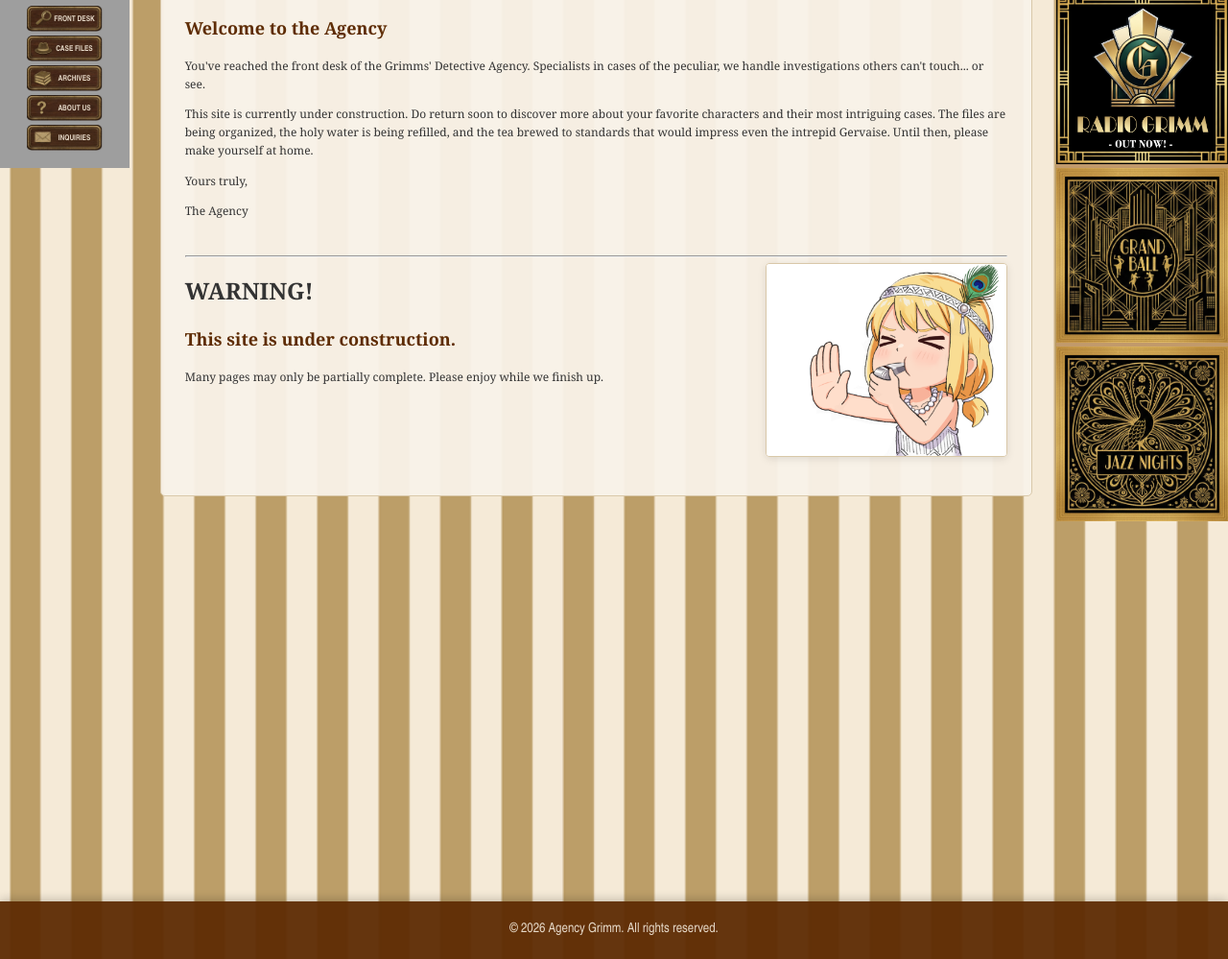
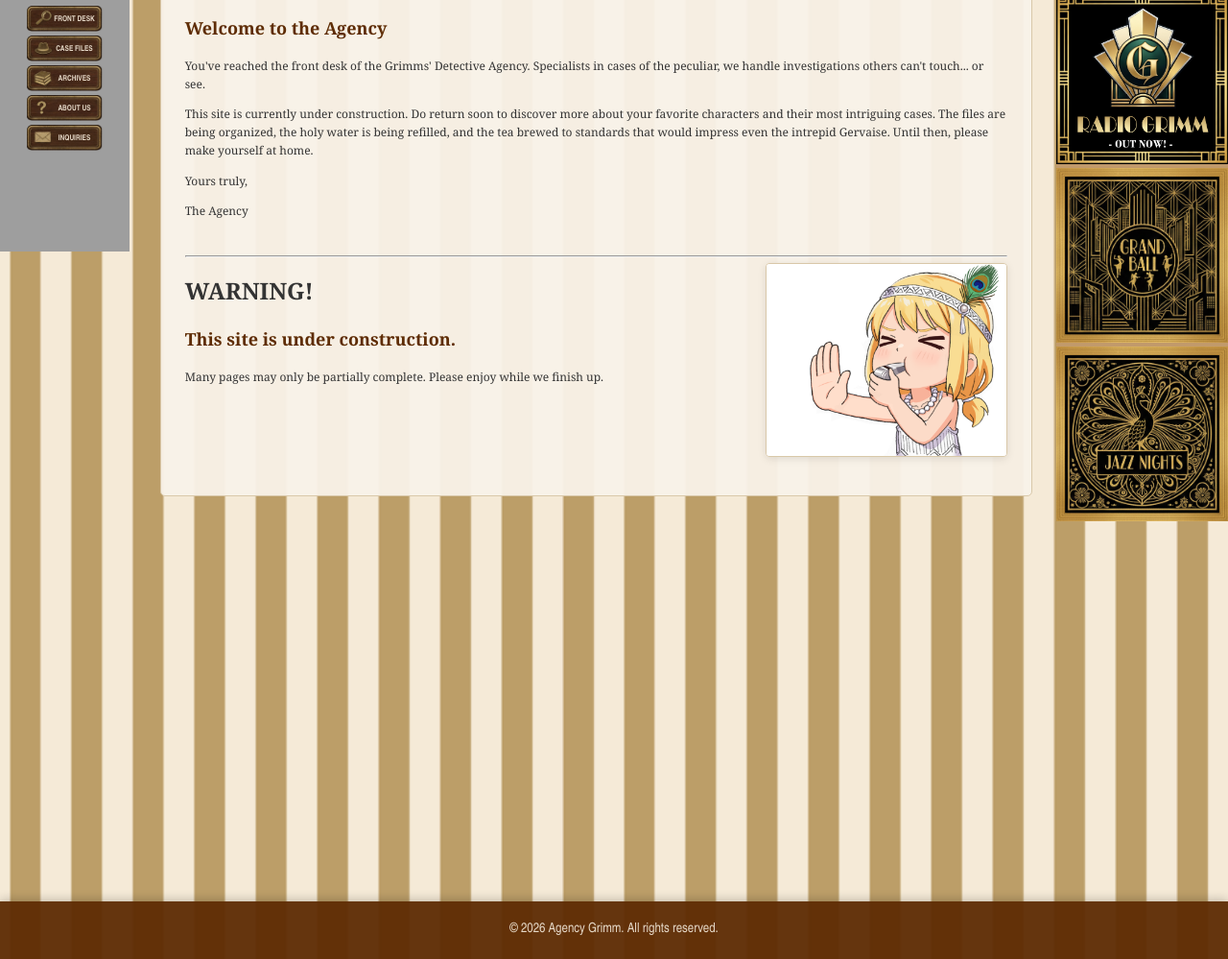
Before and after one commit to johnhopes-collab/grimmsdetectiveagency, a Jekyll site: the page built from index.html, in a window 1280 px wide. Shown: the part 692-1691 px from the top of the page at 96% size. Built offline with Jekyll 4.4.1, drawn with Linux system fonts in a browser that asks for light colours; grey boxes are pictures that could not be loaded.

Commit message:
Update style.scss

```diff
--- a/assets/css/style.scss
+++ b/assets/css/style.scss
@@ -108,7 +108,7 @@ body {
     align-self: flex-start;
     box-sizing: border-box;
     margin: 3px 0 0 0;
-    aspect-ratio: 1 / 1.2;
+    aspect-ratio: 1 / 2;
 }
 /* scale proportionally */
 .sidebar-buttons {    padding: 8px;    box-sizing: border-box;}
```
